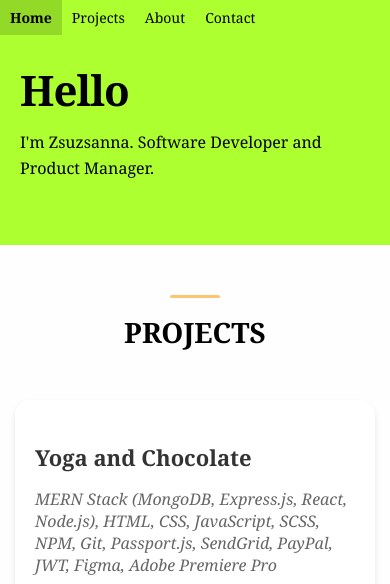
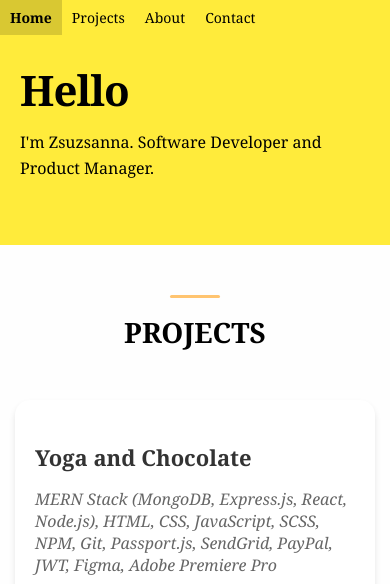
Before and after one commit to zsuzsannamangu/Portfolio, a plain HTML site: page index.html in a window 390 px wide. Shown: the top 584 px of the page. Drawn offline with nearby package versions, Linux system fonts and the light colour scheme.

Commit message:
color change on mobile

```diff
--- a/css/portfolio.css
+++ b/css/portfolio.css
@@ -523,7 +523,7 @@ footer p {
         margin-bottom: 0;
         padding: 80px 50px;
         padding-top: 50px;
-        background: #ADFF2F;
+        background: #FFEB3B;
         min-height: auto;
         display: flex;
         flex-direction: column;
@@ -561,7 +561,7 @@ footer p {
     }
 
     .Navbar {
-        background: #ADFF2F;
+        background: #FFEB3B;
         box-shadow: none;
     }
 
@@ -675,7 +675,7 @@ footer p {
         animation: none;
         position: relative;
         top: 0;
-        background: #ADFF2F;
+        background: #FFEB3B;
         box-shadow: none;
     }
 
@@ -715,7 +715,7 @@ footer p {
         margin-bottom: 0;
         padding: 60px 30px;
         padding-top: 40px;
-        background: #ADFF2F;
+        background: #FFEB3B;
         min-height: auto;
         display: flex;
         flex-direction: column;
@@ -952,7 +952,7 @@ footer p {
     .Opening_Text {
         padding: 50px 20px;
         padding-top: 30px;
-        background: #ADFF2F;
+        background: #FFEB3B;
         min-height: auto;
         display: flex;
         flex-direction: column;
@@ -985,7 +985,7 @@ footer p {
     }
 
     .Navbar {
-        background: #ADFF2F;
+        background: #FFEB3B;
         box-shadow: none;
     }
 
```
